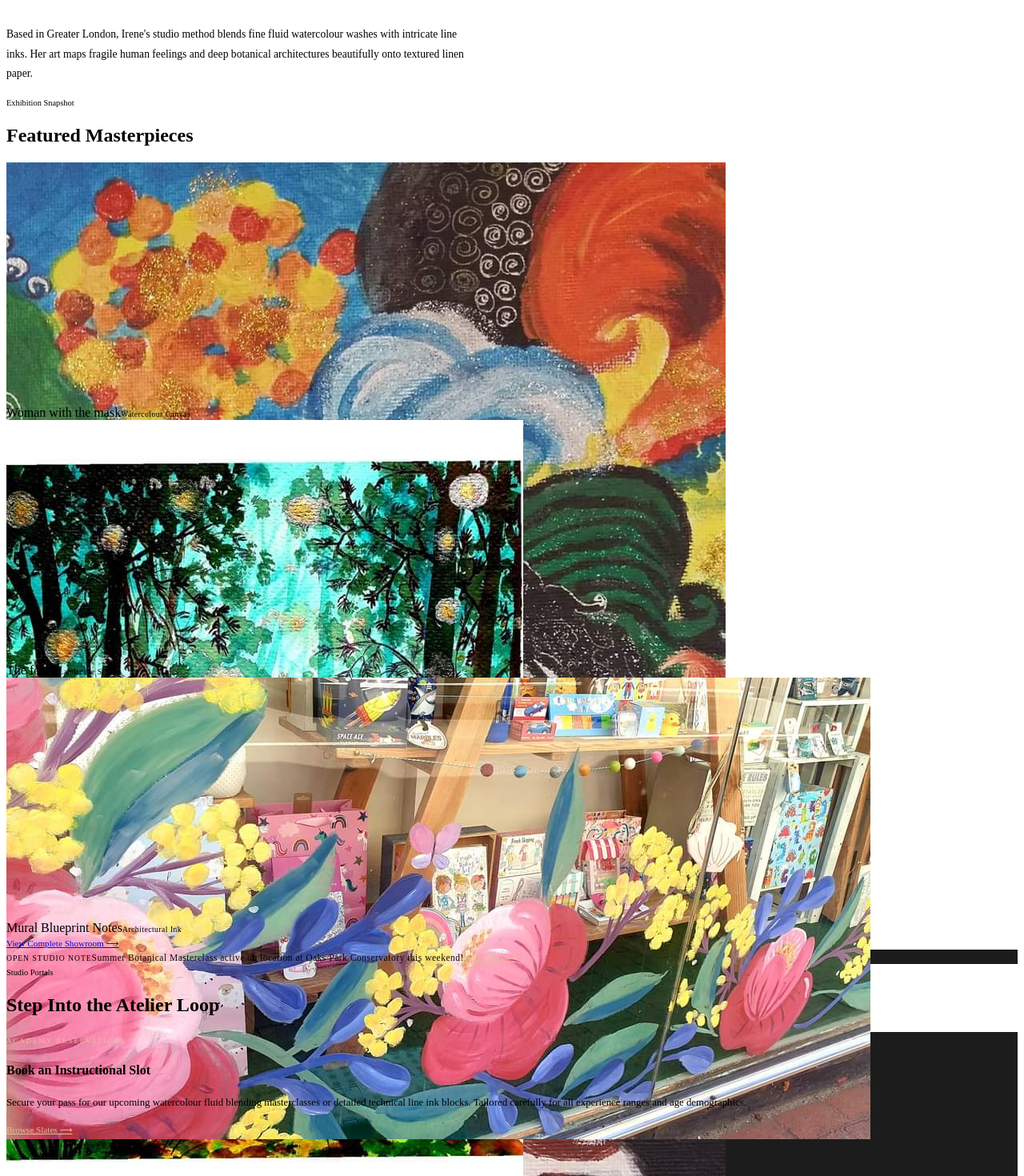
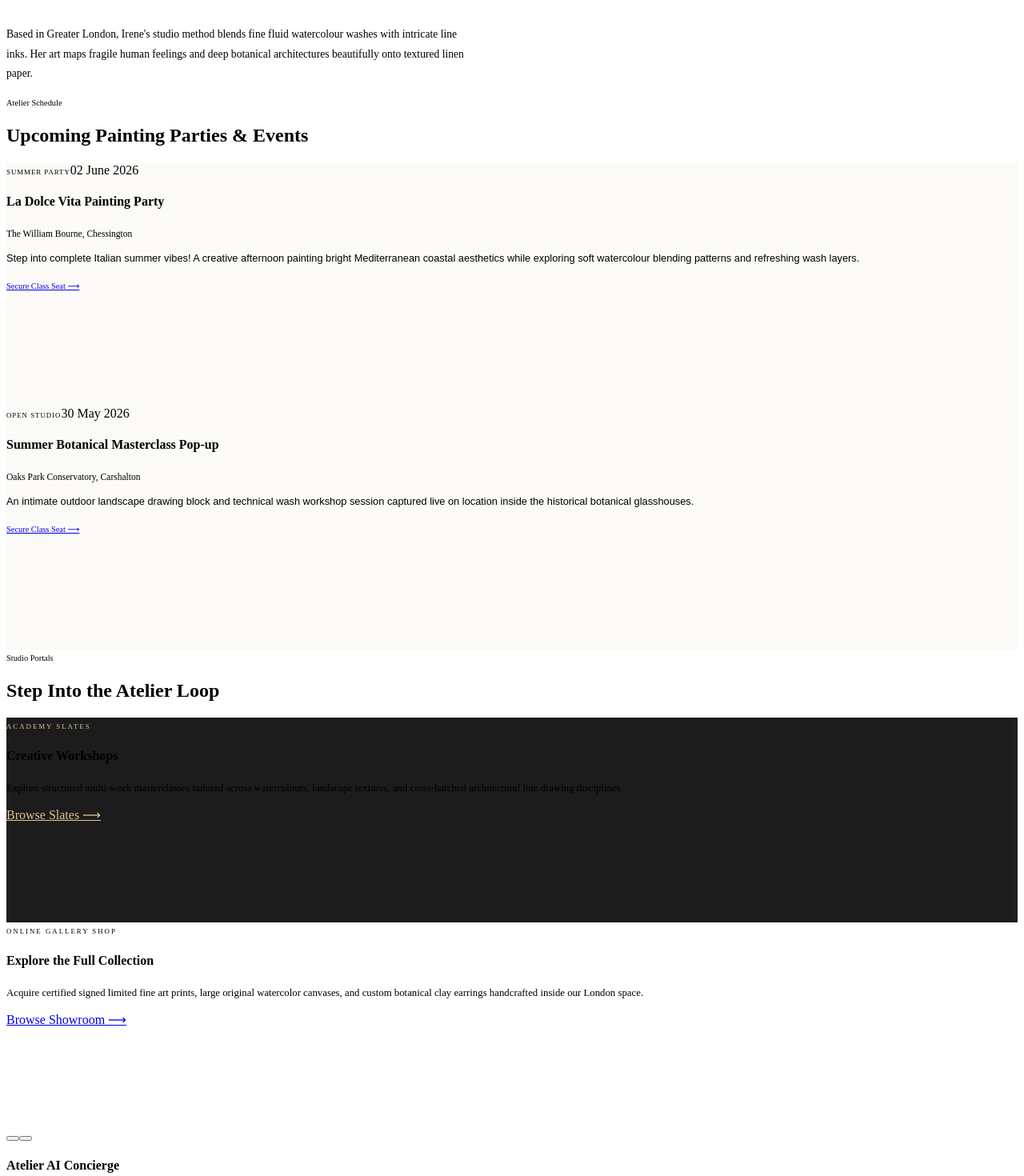
Before and after one commit to LiwangaKiala-Fullstack/irene-frontend, an Angular app: page / in a window 1280 px wide. Shown: the part 620-2090 px from the top of the page at 80% size. Built offline with nearby package versions, Linux system fonts and the light colour scheme; no server answers.

Commit message:
feat: position upcoming events calendar grid directly onto home view canvas for maximum visibility

```diff
--- a/src/app/pages/home/home.component.ts
+++ b/src/app/pages/home/home.component.ts
@@ -1,21 +1,28 @@
-import { Component } from '@angular/core';
+import { Component, OnInit, OnDestroy } from '@angular/core';
 import { RouterLink } from '@angular/router';
 import { CommonModule } from '@angular/common';
+
+interface UpcomingEvent {
+  title: string;
+  date: string;
+  locationName: string;
+  description: string;
+  badgeText: string;
+}
 
 @Component({
   selector: 'app-home',
   standalone: true,
   imports: [CommonModule, RouterLink],
   template: `
-    <!-- 🎨 SECTION 1: STRONG FEATURED ARTWORK HERO WITH POETIC INSCRIPTION -->
+    <!-- 🎨 SECTION 1: STRONG HERO VIEW WITH POETIC INSCRIPTION -->
     <section class="vh-100 d-flex align-items-end justify-content-center text-center px-4 parallax-hero"
              style="background-image: linear-gradient(rgba(0, 0, 0, 0.15), rgba(0, 0, 0, 0.35)), url('/image/a passion for creativity.jpg'); padding-bottom: 14vh;">
       <div>
-        <!-- 🌟 Poetic Transformation: William Blake's famous verses to evoke instant creative focus -->
         <span class="serif text-white small d-block mb-3 fst-italic text-capitalize ls-1 fs-5 fw-light" style="opacity: 0.95; text-shadow: 0 2px 10px rgba(0,0,0,0.5); letter-spacing: 0.5px;">
           "To see a World in a Grain of Sand, And a Heaven in a Wild Flower..."
         </span>
-        <h1 class="serif mb-4 text-white animate-fade-in" style="font-size: clamp(2.4rem, 6.5vw, 4.5rem); font-weight: 400; line-height: 1.15; text-shadow: 0 2px 20px rgba(0,0,0,0.6);">
+        <h1 class="serif mb-4 text-white" style="font-size: clamp(2.4rem, 6.5vw, 4.5rem); font-weight: 400; line-height: 1.15; text-shadow: 0 2px 20px rgba(0,0,0,0.6);">
           A Passion for <br><span class="fst-italic" style="color: #E2C293 !important;">Creativity</span>
         </h1>
         <div class="d-flex justify-content-center mt-4">
@@ -28,7 +35,7 @@ import { CommonModule } from '@angular/common';
       </div>
     </section>
 
-    <!-- 📖 SECTION 2: IDENTITY INTRO & CONTEMPORARY SHORT PHILOSOPHY -->
+    <!-- 📖 SECTION 2: IDENTITY INTRO & CREATIVE VISION -->
     <section class="container-fluid py-5 px-lg-5" style="background: var(--soft-wash-bg);">
       <div class="row justify-content-center text-center py-5">
         <div class="col-12 col-lg-8 px-4">
@@ -45,68 +52,40 @@ import { CommonModule } from '@angular/common';
       </div>
     </section>
 
-    <!-- 🖼️ SECTION 3: FEATURED GALLERY WORKS MATRIX GRID -->
+    <!-- 🗓️ SECTION 3: UPCOMING EVENTS CALENDAR BLOCK (Where users see her sessions immediately!) -->
     <section class="container-fluid py-5 px-lg-5 bg-white border-top border-bottom">
       <div class="row pt-4 mb-5 text-center">
         <div class="col-12">
-          <span class="text-uppercase small willow ls-5 d-block mb-2 font-monospace" style="font-size: 0.65rem;">Exhibition Snapshot</span>
-          <h2 class="serif display-6 fw-light text-dark">Featured Masterpieces</h2>
+          <span class="text-uppercase small willow ls-5 d-block mb-2 font-monospace" style="font-size: 0.65rem;">Atelier Schedule</span>
+          <h2 class="serif display-6 fw-light text-dark">Upcoming Painting Parties & Events</h2>
+          <div class="mx-auto border-bottom border-dark border-opacity-10 my-3" style="width: 50px; height: 1px;"></div>
         </div>
       </div>
-      <div class="row g-4 justify-content-center px-xl-5 pb-4">
-        <div class="col-12 col-sm-6 col-md-4">
-          <div class="p-2 border bg-light text-center shadow-sm position-relative overflow-hidden home-artwork-card" style="cursor: pointer;" routerLink="/gallery">
-            <div style="height: 38vh; background: #FFFFFF;" class="overflow-hidden">
-              <img src="image/Irene-3.jpg" class="w-100 h-100 object-fit-contain img-zoom-effect" alt="Woman with the mask print">
+
+      <!-- 🌟 Beautiful 2-Column Event Tracking Panels Grid -->
+      <div class="row g-4 justify-content-center px-xl-5 pb-5">
+        <div *ngFor="let ev of homeEvents" class="col-12 col-md-6">
+          <div class="p-4 p-md-5 border shadow-sm d-flex flex-column justify-content-between position-relative event-schedule-card" style="height: 38vh; background-color: #FCFAF7 !important;">
+            <div>
+              <div class="d-flex justify-content-between align-items-start mb-3">
+                <span class="badge rounded-0 text-uppercase tracking-wider px-2 py-1 bg-dark text-white font-monospace" style="font-size: 0.55rem; letter-spacing: 1px;">{{ ev.badgeText }}</span>
+                <span class="font-monospace text-muted small fw-bold"><i class="bi bi-calendar3 me-2"></i>{{ ev.date }}</span>
+              </div>
+              <h4 class="serif h3 fw-light text-dark mb-2">{{ ev.title }}</h4>
+              <span class="small font-monospace text-secondary d-block mb-3" style="font-size: 0.72rem;"><i class="bi bi-geo-alt-fill me-1 text-danger"></i>{{ ev.locationName }}</span>
+              <p class="text-secondary small m-0" style="line-height: 1.6; font-size: 0.8rem; font-family: sans-serif;">{{ ev.description }}</p>
             </div>
-            <div class="mt-2 text-start px-1 py-1">
-              <span class="serif small d-block text-dark mb-0 fw-bold">Woman with the mask</span>
-              <span class="font-monospace text-muted" style="font-size: 0.6rem; letter-spacing: 0.5px;">Watercolour Canvas</span>
-            </div>
-          </div>
-        </div>
-        <div class="col-12 col-sm-6 col-md-4">
-          <div class="p-2 border bg-light text-center shadow-sm position-relative overflow-hidden home-artwork-card" style="cursor: pointer;" routerLink="/gallery">
-            <div style="height: 38vh; background: #FFFFFF;" class="overflow-hidden">
-              <img src="image/Irene-4.jpg" class="w-100 h-100 object-fit-cover img-zoom-effect" alt="The forest painting">
-            </div>
-            <div class="mt-2 text-start px-1 py-1">
-              <span class="serif small d-block text-dark mb-0 fw-bold">The forest</span>
-              <span class="font-monospace text-muted" style="font-size: 0.6rem; letter-spacing: 0.5px;">Landscape Study</span>
-            </div>
-          </div>
-        </div>
-        <div class="col-12 col-sm-6 col-md-4">
-          <div class="p-2 border bg-light text-center shadow-sm position-relative overflow-hidden home-artwork-card" style="cursor: pointer;" routerLink="/gallery">
-            <div style="height: 38vh; background: #FFFFFF;" class="overflow-hidden">
-              <img src="image/Irene-7.jpg" class="w-100 h-100 object-fit-contain img-zoom-effect" alt="Atelier mural drawing">
-            </div>
-            <div class="mt-2 text-start px-1 py-1">
-              <span class="serif small d-block text-dark mb-0 fw-bold">Mural Blueprint Notes</span>
-              <span class="font-monospace text-muted" style="font-size: 0.6rem; letter-spacing: 0.5px;">Architectural Ink</span>
+
+            <div class="text-start pt-3 border-top mt-3">
+              <a routerLink="/contact" class="font-monospace text-uppercase small text-dark tracking-wider fw-bold text-decoration-underline" style="font-size: 0.65rem;">Secure Class Seat ⟶</a>
             </div>
           </div>
         </div>
       </div>
-      <div class="text-center pt-2 pb-4">
-        <a routerLink="/gallery" class="font-monospace text-uppercase small text-dark tracking-wider fw-bold text-decoration-underline" style="font-size: 0.7rem;">View Complete Showroom ⟶</a>
-      </div>
     </section>
 
-    <!-- 🏛️ SECTION 4: THE ULTIMATE ATELIER RESERVATION FOOTER ENCLOSURE -->
+    <!-- 🏛️ SECTION 4: THE ULTIMATE ATELIER QUICK NAVIGATION PORTALS -->
     <section class="container-fluid py-5 px-lg-5" style="background: var(--soft-wash-bg);">
-
-      <!-- Announcement Banner -->
-      <div class="row justify-content-center mb-5 mt-2">
-        <div class="col-12 col-xl-10">
-          <div class="bg-dark p-3 text-white text-center shadow-sm rounded-0 d-flex align-items-center justify-content-center gap-3 flex-wrap border-start border-warning border-4" style="background-color: #1C1C1C !important;">
-            <span class="badge bg-warning text-dark font-monospace rounded-0 px-2 py-1 small fw-bold" style="font-size: 0.6rem; letter-spacing: 1px;">OPEN STUDIO NOTE</span>
-            <span class="font-monospace small m-0" style="font-size: 0.72rem; letter-spacing: 0.5px; opacity: 0.95;">Summer Botanical Masterclass active on location at Oaks Park Conservatory this weekend!</span>
-            <a routerLink="/contact" class="text-warning font-monospace text-uppercase small tracking-wider fw-bold ms-md-2" style="font-size: 0.65rem; color: #E2C293 !important;">Secure Pass ⟶</a>
-          </div>
-        </div>
-      </div>
-
       <div class="row mb-4 text-center">
         <div class="col-12">
           <span class="text-uppercase small willow ls-5 d-block mb-2 font-monospace" style="font-size: 0.65rem;">Studio Portals</span>
@@ -114,31 +93,64 @@ import { CommonModule } from '@angular/common';
         </div>
       </div>
 
-      <!-- High-End Luxury Invitation Dual Matrix Row -->
       <div class="row g-4 justify-content-center pb-5 px-xl-5">
         <div class="col-12 col-md-6">
           <div class="p-4 p-md-5 text-white shadow d-flex flex-column justify-content-between border-top border-warning border-3" style="height: 32vh; background-color: #1C1C1C !important;">
             <div>
-              <span class="font-monospace small d-block mb-2" style="font-size: 0.55rem; color: #E2C293; letter-spacing: 2px;">ACADEMY RESERVATIONS</span>
-              <h4 class="serif h3 fw-light mb-3">Book an Instructional Slot</h4>
-              <p class="small m-0 text-white-50" style="font-size: 0.8rem; line-height: 1.6;">Secure your pass for our upcoming watercolour fluid blending masterclasses or detailed technical line ink blocks. Tailored carefully for all experience ranges and age demographics.</p>
+              <span class="font-monospace small d-block mb-2" style="font-size: 0.55rem; color: #E2C293; letter-spacing: 2px;">ACADEMY SLATES</span>
+              <h4 class="serif h3 fw-light mb-3">Creative Workshops</h4>
+              <p class="small m-0 text-white-50" style="font-size: 0.8rem; line-height: 1.6;">Explore structured multi-week masterclasses tailored across watercolours, landscape textures, and cross-hatched architectural line drawing disciplines.</p>
             </div>
-            <a routerLink="/workshops" class="font-monospace text-uppercase small tracking-wider fw-bold mt-3 text-decoration-none link-gold-hover" style="font-size: 0.7rem; color: #E2C293;">Browse Slates ⟶</a>
+            <a routerLink="/workshops" class="font-monospace text-uppercase small tracking-wider fw-bold mt-3 text-decoration-none link-gold-hover" style="font-size: 0.7 0.7rem; color: #E2C293;">Browse Slates ⟶</a>
           </div>
         </div>
 
         <div class="col-12 col-md-6">
           <div class="p-4 p-md-5 bg-white border border-dark border-opacity-10 shadow-sm text-start d-flex flex-column justify-content-between" style="height: 32vh;">
             <div>
-              <span class="font-monospace text-muted small d-block mb-2" style="font-size: 0.55rem; letter-spacing: 2px;">ONLINE SHOP ENTRY</span>
+              <span class="font-monospace text-muted small d-block mb-2" style="font-size: 0.55rem; letter-spacing: 2px;">ONLINE GALLERY SHOP</span>
               <h4 class="serif h3 fw-light text-dark mb-3">Explore the Full Collection</h4>
-              <p class="text-secondary small m-0" style="font-size: 0.8rem; line-height: 1.6;">Acquire certified signed limited fine art prints, large-scale original wall mural project blueprints, and custom botanical clay earrings hand-sculpted in our London workspace.</p>
+              <p class="text-secondary small m-0" style="font-size: 0.8rem; line-height: 1.6;">Acquire certified signed limited fine art prints, large original watercolor canvases, and custom botanical clay earrings handcrafted inside our London space.</p>
             </div>
-            <a routerLink="/collection" class="text-dark font-monospace text-uppercase small tracking-wider fw-bold mt-3 text-decoration-none" style="font-size: 0.7rem;">Browse Showroom ⟶</a>
+            <a routerLink="/collection" class="text-dark font-monospace text-uppercase small tracking-wider fw-bold mt-3 text-decoration-none" style="font-size: 0.7 0.7rem;">Browse Showroom ⟶</a>
           </div>
         </div>
       </div>
     </section>
   `
 })
-export class HomeComponent {}
+export class HomeComponent implements OnInit, OnDestroy {
+  // 🌟 Dynamic Home Schedule Registry: Holds the exact custom event parameters!
+  homeEvents: UpcomingEvent[] = [
+    {
+      title: 'La Dolce Vita Painting Party',
+      date: '02 June 2026',
+      locationName: 'The William Bourne, Chessington',
+      description: 'Step into complete Italian summer vibes! A creative afternoon painting bright Mediterranean coastal aesthetics while exploring soft watercolour blending patterns and refreshing wash layers.',
+      badgeText: 'SUMMER PARTY'
+    },
+    {
+      title: 'Summer Botanical Masterclass Pop-up',
+      date: '30 May 2026',
+      locationName: 'Oaks Park Conservatory, Carshalton',
+      description: 'An intimate outdoor landscape drawing block and technical wash workshop session captured live on location inside the historical botanical glasshouses.',
+      badgeText: 'OPEN STUDIO'
+    }
+  ];
+
+  taglines: string[] = ['FINE ART & ILLUSTRATION STUDIO', 'ORIGINAL WATERCOLOUR MASTERPIECES', 'CUSTOM SPATIAL WALL MURALS'];
+  currentTaglineIndex = 0;
+  private intervalId: any;
+
+  ngOnInit() {
+    this.intervalId = setInterval(() => {
+      this.currentTaglineIndex = (this.currentTaglineIndex + 1) % this.taglines.length;
+    }, 3500);
+  }
+
+  ngOnDestroy() {
+    if (this.intervalId) {
+      clearInterval(this.intervalId);
+    }
+  }
+}
```
